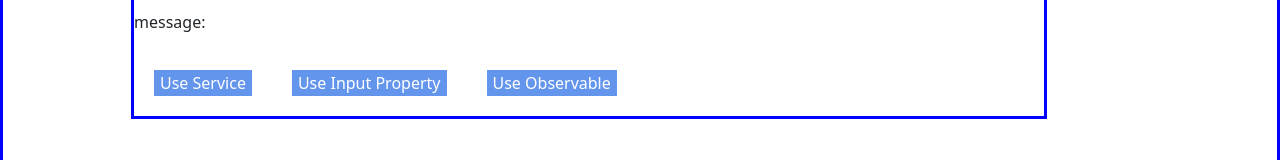
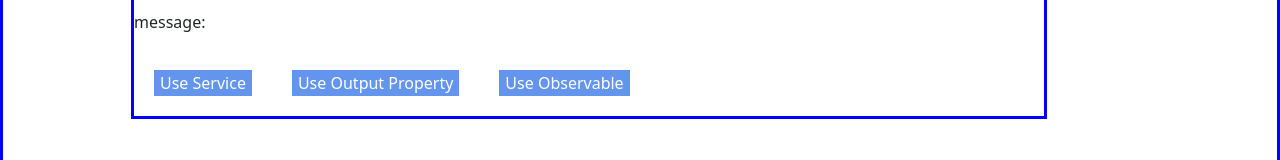
Before and after one commit to LitaGarcia/ComponentsCommunication, an Angular app: page / in a window 1280 px wide. Shown: the part 323-483 px from the top of the page. Built offline with nearby package versions, Linux system fonts and the light colour scheme.

Commit message:
communicate between child and parent with output

```diff
--- a/src/app/app.component.html
+++ b/src/app/app.component.html
@@ -1,2 +1,2 @@
 
-  <app-parents> </app-parents>
+  <app-parents > </app-parents>
--- a/src/app/components/childs/childs.component.html
+++ b/src/app/components/childs/childs.component.html
@@ -2,6 +2,6 @@
   <h2>child</h2>
   <p>message: {{ childMessage }}</p>
   <button (click)="setParentMessage()">use service</button>
-  <button>use input property</button>
+  <button (click)="sendChildMessageWithOutput()">use output property</button>
   <button>use observable</button>
 </div>
--- a/src/app/components/childs/childs.component.ts
+++ b/src/app/components/childs/childs.component.ts
@@ -1,4 +1,4 @@
-import { Component } from '@angular/core';
+import { Component, EventEmitter, Output } from '@angular/core';
 import { ComponentsService } from '../components.service';
 
 @Component({
@@ -7,15 +7,22 @@ import { ComponentsService } from '../components.service';
   styleUrls: ['./childs.component.css'],
 })
 export class ChildsComponent {
+  @Output() onChildSendMessage: EventEmitter<string> =
+    new EventEmitter<string>();
+
   public parentMessage: string = '';
+
 
   get childMessage() {
     return this.componentsService.getMessageChild;
   }
   constructor(private componentsService: ComponentsService) {}
 
+  public sendChildMessageWithOutput() {
+    this.onChildSendMessage.emit('child using output event');
+  }
+
   public setParentMessage() {
     this.componentsService.setParentMessage('child using service');
-    console.log('PARENT message :' + this.parentMessage);
   }
 }
--- a/src/app/components/parents/parents.component.html
+++ b/src/app/components/parents/parents.component.html
@@ -1,8 +1,8 @@
 <div class="wrapper-parent">
   <h2>parent</h2>
-  <p>message: {{ parentMessage }}</p>
+  <p>message: {{ parentMessage || childMessageOutput }}</p>
   <button (click)="setChildMessage()">use service</button>
   <button>use input property</button>
   <button>use observable</button>
-  <app-childs></app-childs>
+  <app-childs (onChildSendMessage)="getMessageChild($event)"></app-childs>
 </div>
--- a/src/app/components/parents/parents.component.ts
+++ b/src/app/components/parents/parents.component.ts
@@ -1,4 +1,4 @@
-import { Component } from '@angular/core';
+import { Component, Input } from '@angular/core';
 import { ComponentsService } from '../components.service';
 
 @Component({
@@ -7,7 +7,13 @@ import { ComponentsService } from '../components.service';
   styleUrls: ['./parents.component.css'],
 })
 export class ParentsComponent {
+  @Input()
   public childMessage: string = '';
+  public childMessageOutput: string = '';
+
+  public getMessageChild(e: string) {
+    this.childMessageOutput = e;
+  }
 
   get parentMessage() {
     return this.componentsService.getParentMessage;
@@ -16,6 +22,5 @@ export class ParentsComponent {
 
   public setChildMessage() {
     this.componentsService.setChildMessage('parent using service');
-    console.log('CHILD message :' + this.childMessage);
   }
 }
```
